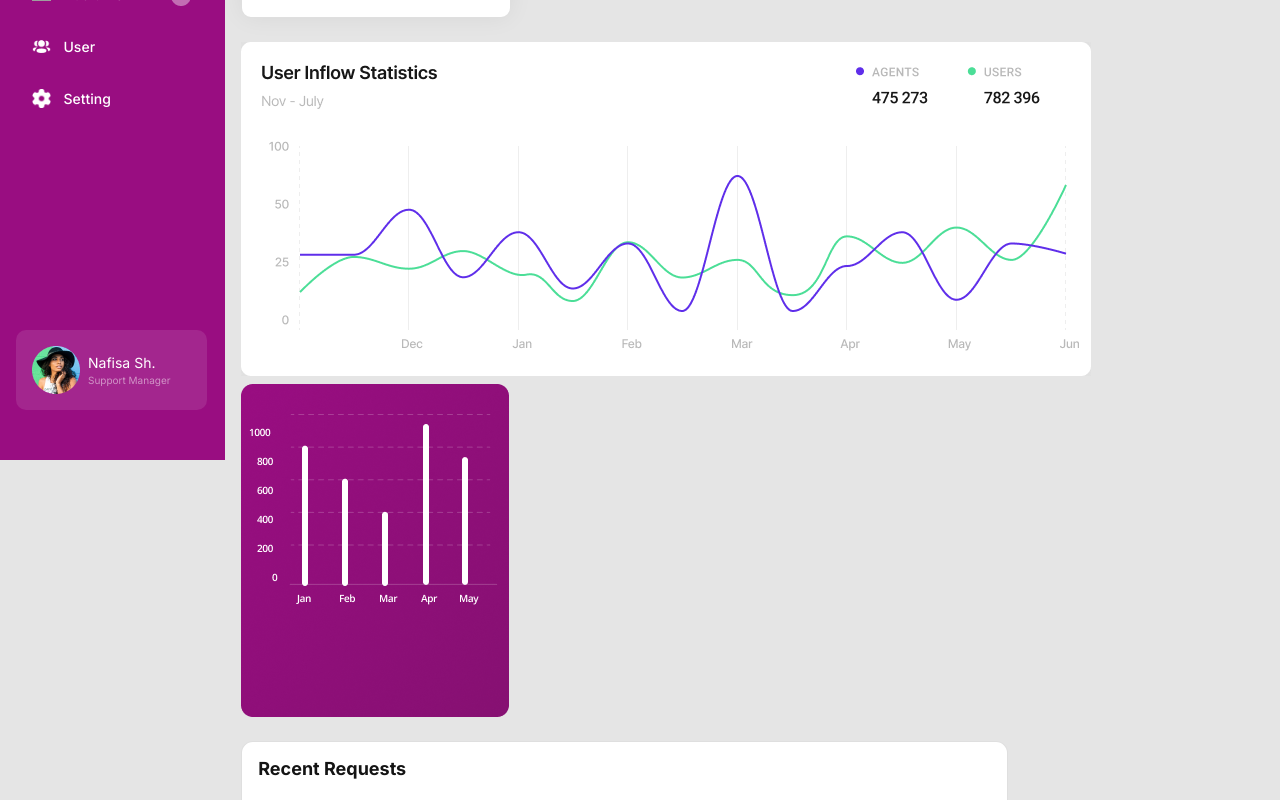
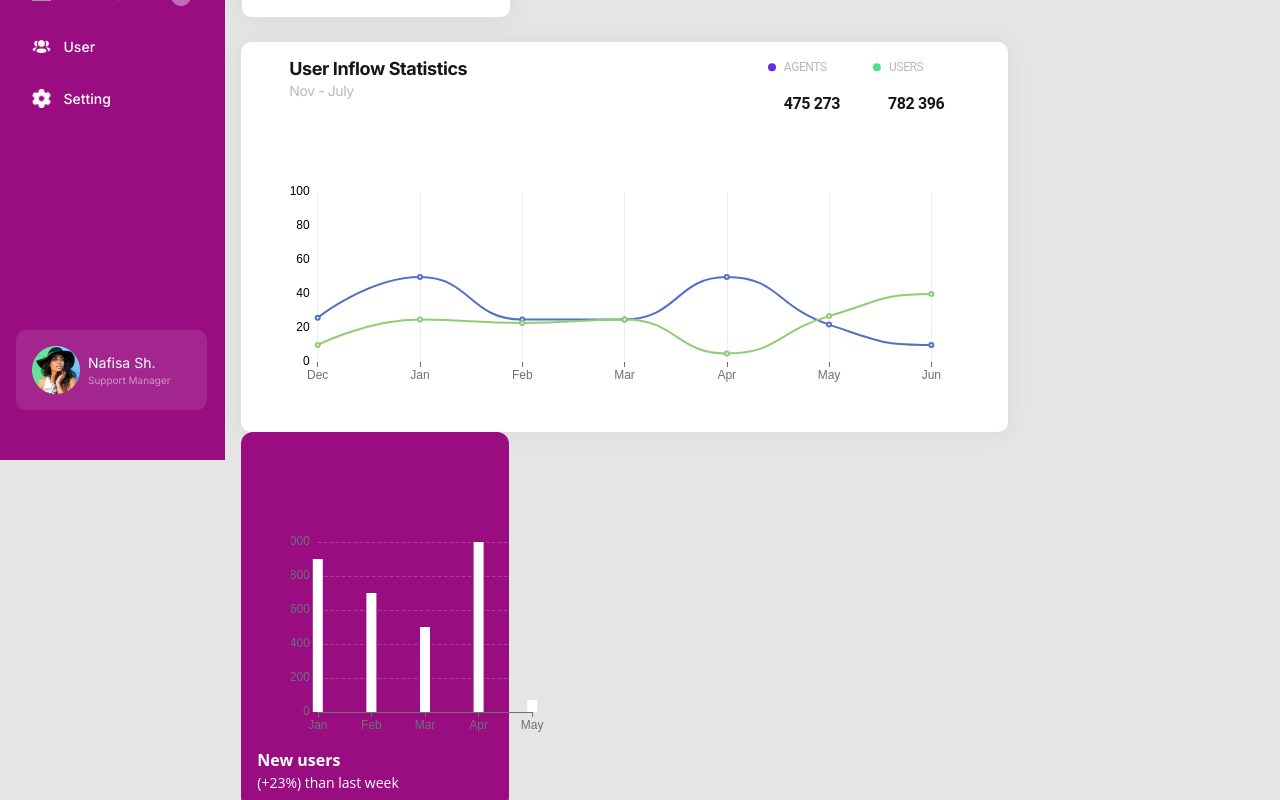
Before and after one commit to Davidonwukwe/Dashboard-Demo, a React (Create React App) app: page / in a window 1280 px wide. Shown: the part 340-1140 px from the top of the page. Built offline with nearby package versions, Linux system fonts and the light colour scheme; grey boxes are pictures that could not be loaded.

Commit message:
create graph and bar chart

```diff
--- a/package.json
+++ b/package.json
@@ -7,6 +7,8 @@
     "@testing-library/react": "^13.3.0",
     "@testing-library/user-event": "^13.5.0",
     "bootstrap": "^5.1.3",
+    "echarts": "^5.3.3",
+    "echarts-for-react": "^3.0.2",
     "feather-icons": "^4.29.0",
     "jquery": "^3.6.0",
     "popper.js": "^1.16.1",
--- /dev/null
+++ b/src/components/BarChart.js
@@ -0,0 +1,69 @@
+import ReactEcharts from "echarts-for-react";
+import styled from "styled-components";
+
+
+const BarChartsContainer = styled.div`
+  width: 268px;
+  background: #990D81;
+  border-radius: 12px;
+  .echarts-for-react {
+    padding: 50px;
+  }
+  .details {
+    * {
+      color: white;
+      font-family: 'Open Sans', sans-serif;
+    }
+
+    .title {
+      font-size: 16px;
+      font-weight: 700;
+    }
+    .desc {
+      font-size: 14px;
+    }
+  }
+
+`
+
+const BarChart = () => {
+    const option = {
+        xAxis: {
+            type: 'category',
+            data: ['Jan', 'Feb', 'Mar', 'Apr', 'May'],
+            boundaryGap: false
+
+        },
+        yAxis: {
+            type: 'value',
+            splitNumber: 5,
+            splitLine: {
+                lineStyle: {
+                    color: 'rgba(255, 255, 255, 0.2)',
+                    width: 1,
+                    type: 'dashed'
+                }
+            }
+        },
+        series: [
+            {
+                data: [900, 700, 500, 1000, 70, 800],
+                type: 'bar',
+                barMaxWidth: 10,
+                itemStyle: {color: 'white'}
+            }
+        ]
+    };
+
+    return (<BarChartsContainer class={'px-3'}>
+        <ReactEcharts option={option} />
+        <div className={'details p-3'}>
+            <p className={'mb-0 title'}>New users</p>
+            <p className={'mb-0 desc'}>(+23%) than last week</p>
+        </div>
+
+    </BarChartsContainer>)
+
+
+}
+export default BarChart;
--- /dev/null
+++ b/src/components/Chart.js
@@ -0,0 +1,124 @@
+import ReactEcharts from "echarts-for-react";
+import styled from "styled-components";
+
+
+const ChartContainer = styled.div`
+  width: 75%;
+  background: #FFFFFF;
+  box-shadow: 0px 0px 25px rgba(0, 0, 0, 0.06);
+  border-radius: 10px;
+  .title {
+    font-size: 18px;
+    color: #171717;
+    letter-spacing: -0.4px;
+    font-weight: 600;
+  }
+  .interval {
+    color: #B9B9B9;
+    font-size: 14px;
+    letter-spacing: -0.4px;
+  }
+  .legend {
+    * {
+      font-family: 'Roboto', sans-serif;
+    }
+  }
+  .legendName {
+    color: #B9B9B9;
+    font-size: 12px;
+    letter-spacing: -0.4px;
+  }
+  .legendValue {
+    color: #171717;
+    font-size: 16px;
+    letter-spacing: -0.4px;
+    font-weight: 600;
+  }
+  @media screen and (max-width: 1245px) {
+    width: 100%;
+  }
+`
+
+const Chart = () => {
+    const option = {
+        xAxis: {
+            type: 'category',
+            data: ['Dec', 'Jan', 'Feb', 'Mar', 'Apr', 'May', 'Jun'],
+            splitLine: {
+                show: true,
+                lineStyle: {
+                    color: ['#EEEEEE'],
+                    width: 1,
+                    type: 'solid'
+                }
+
+            },
+            axisLine: {show: false},
+            boundaryGap: false
+        },
+        yAxis: {
+            type: 'value',
+            min: 0,
+            max: 100,
+            splitNumber: 6,
+            tooltip: {show: true},
+            splitLine: {
+                show: false
+            },
+            axisLine: {
+                show: true,
+                lineStyle: {
+                    color: '#EEEEEE;',
+                    width: 1,
+                    type: 'dashed'
+                }
+            },
+            axisPointer: [{show: true}]
+        },
+        series: [
+            {
+                data: [26, 50, 25, 25, 50, 22, 10, 25],
+                type: 'line',
+                smooth: true
+            },
+            {
+                data: [10, 25, 23, 25, 5, 27, 40, 30, 50],
+                type: 'line',
+                smooth: true
+            },
+
+
+        ]
+    };
+
+    return (<ChartContainer>
+        <div className={'d-flex justify-content-between flex-wrap px-md-5 px-3 pt-3'}>
+            <div className={'text-nowrap mb-sm-3'}>
+                <h3 className={'title mb-0'}>User Inflow Statistics</h3>
+                <p className={'interval mb-0'}>Nov - July</p>
+            </div>
+            <div className={'legend d-flex justify-content-between text-nowrap'}>
+                <div className={'ms-sm-0 mx-lg-3'}>
+                    <p className={'legendName pb-0'}><svg xmlns="http://www.w3.org/2000/svg" width="8" height="9" viewBox="0 0 8 9" fill="none">
+                        <rect x="0.00012207" y="0.208954" width="8" height="8" rx="4" fill="#5F2EEA"/>
+                    </svg>
+                        <span className={'ps-2'}>AGENTS</span></p>
+                    <p className={'legendValue pb-0 ps-3'}>475 273</p>
+                </div>
+                <div className={'mx-3'}>
+                    <p className={'legendName pb-0'}><svg xmlns="http://www.w3.org/2000/svg" width="9" height="9" viewBox="0 0 9 9" fill="none">
+                            <rect x="0.853149" y="0.208954" width="8" height="8" rx="4" fill="#4BDE97"/>
+                        </svg>
+
+                        <span className={'ps-2'}>USERS</span></p>
+                    <p className={'legendValue pb-0 ps-3'}>782 396</p>
+                </div>
+            </div>
+        </div>
+        <ReactEcharts option={option} />
+
+    </ChartContainer>)
+
+
+}
+export default Chart;
--- a/src/components/Dashboard.js
+++ b/src/components/Dashboard.js
@@ -2,8 +2,10 @@ import styled from "styled-components";
 import NavBar from "./NavBar";
 import StatisticsCards from "./StatisticsCards";
 import RecentRequests from "./RecentRequests";
-import Chart from "../assets/images/Chart.png"
+import ChartImage from "../assets/images/Chart.png"
 import barChart from "../assets/images/chart (1).png"
+import Chart from "./Chart";
+import BarChart from "./BarChart";
 
 const Main = styled.div`
       width: 100%;
@@ -40,12 +42,18 @@ const Dashboard = () => {
             <div className={'content mx-3 my-4'}>
                 <StatisticsCards />
                 <div className={'charts d-flex justify-content-between flex-wrap mt-3'}>
-                    <div class={'chartImage mb-2'}>
-                        <img src={Chart} alt=""/>
-                    </div>
-                    <div className={'barchartImage mb-2'}>
-                        <img src={barChart} alt=""/>
-                    </div>
+                    <Chart />
+                    <BarChart />
+
+                    {/*<div class={'chartImage mb-2'}>*/}
+                    {/*    <img src={ChartImage} alt=""/>*/}
+                    {/*</div>*/}
+                    {/*<div className={'barchartImage mb-2'}>*/}
+                    {/*    <img src={barChart} alt=""/>*/}
+                    {/*</div>*/}
+                </div>
+
+                <div>
                 </div>
 
                 <RecentRequests />
--- a/src/components/StatisticsCards.js
+++ b/src/components/StatisticsCards.js
@@ -136,7 +136,7 @@ const StatisticsCards = () => {
                                       </svg>
                                   )}
                                   <span className={'growth'}>{stat.percentage}%    </span>
-                                  <span className={'lastMonth pl-3'}>Last month</span>
+                                  <span className={'lastMonth ps-1'}>Last month</span>
                               </div>
                           </div>
                       </div>
```
Also changed, not shown: 1 other file (tests, documents, lock files or other folders).
